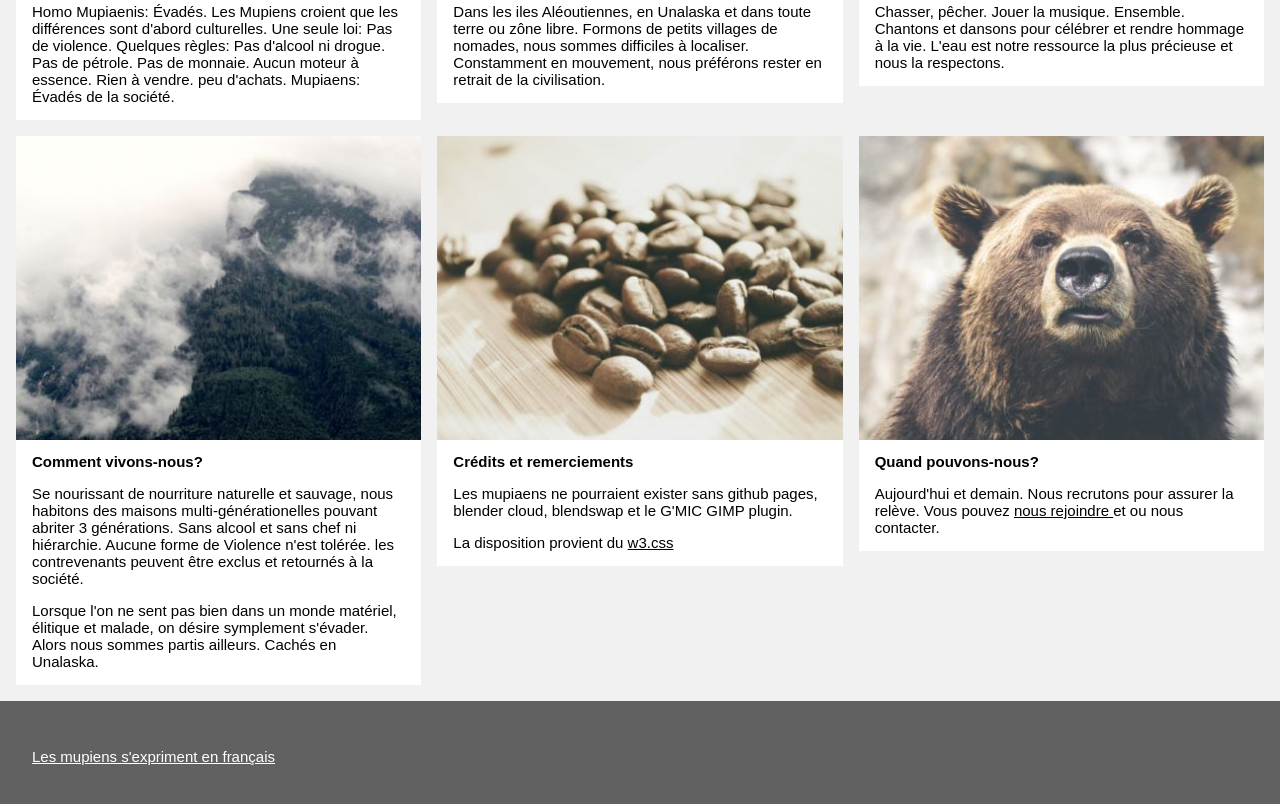
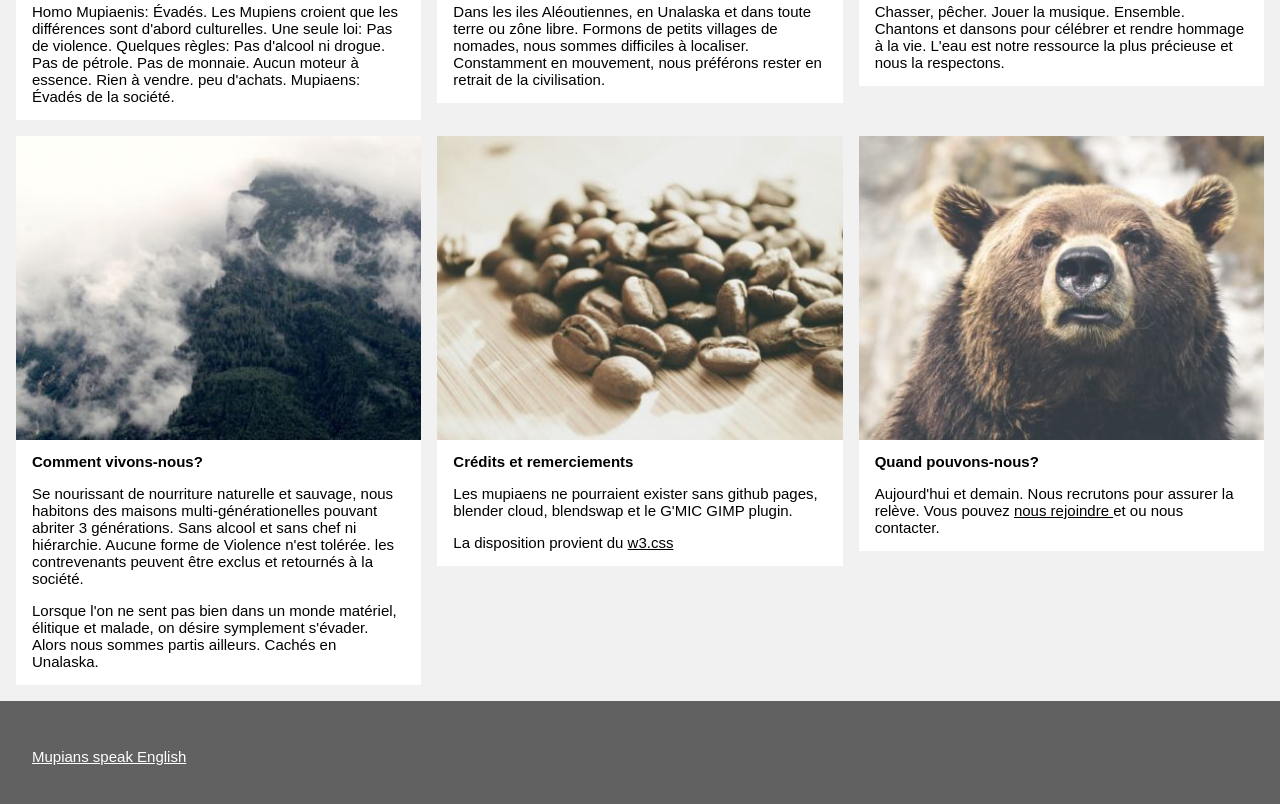
Before and after one commit to camic/mupians, a plain HTML site: page apropos.html in a window 1280 px wide. Shown: the part 512-1316 px from the top of the page. Drawn offline with Linux system fonts and the light colour scheme; a web font is replaced by a local one.

Commit message:
modifié :         apropos.html

```diff
--- a/apropos.html
+++ b/apropos.html
@@ -87,11 +87,10 @@ body,h1,h2,h3,h4,h5,h6 {font-family: "Raleway", sans-serif}
     <footer class="w3-container w3-padding-32 w3-dark-grey">
     <div class="w3-row-padding">
       <div class="w3-third">
-        <p><a href="mupiens.html">Les mupiens s'expriment en français</a></p>
+        <p><a href="index.html">Mupians speak English</a></p>
       </div>
     </div>
     </footer>
-
 <!-- End page content -->
 </div>
 
```
